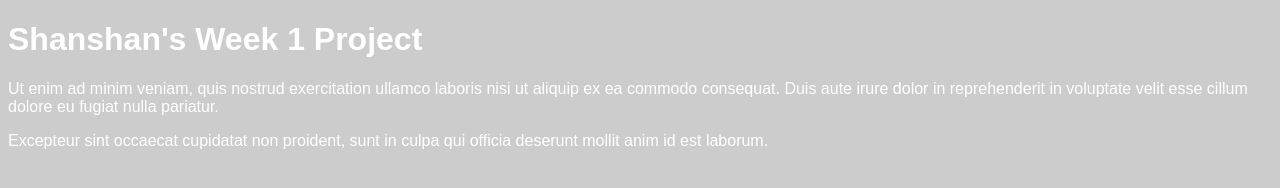
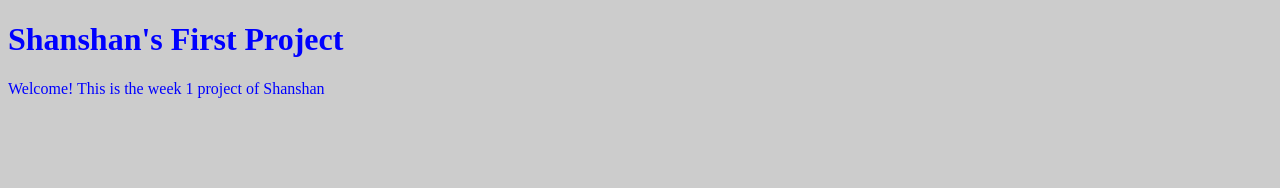
Before and after one commit to jhumbrac/shanshanduan.github.io, a plain HTML site: page unit 1/index.html in a window 1280 px wide. Drawn offline with Linux system fonts and the light colour scheme.

Commit message:
blue text update

```diff
--- a/unit 1/css/style.css
+++ b/unit 1/css/style.css
@@ -1,5 +1,8 @@
 body {
-	color: white;
 	background-color: #cccccc;
-	font-family: Arial, sans-serif;
+
 }
+
+h1, p {
+	color: blue;
+}
--- a/unit 1/index.html
+++ b/unit 1/index.html
@@ -6,14 +6,8 @@
 		<link rel="stylesheet" type="text/css" href="css/style.css">
 	</head>
 	<body>
-		<h1>Shanshan's Week 1 Project</h1>
+		<h1>Shanshan's First Project</h1>
+		<p>Welcome! This is the week 1 project of Shanshan</p>
 
-		<p>Ut enim ad minim veniam,
-		quis nostrud exercitation ullamco laboris nisi ut aliquip ex ea commodo
-		consequat. Duis aute irure dolor in reprehenderit in voluptate velit esse
-		cillum dolore eu fugiat nulla pariatur. </p>
-
-		<p>Excepteur sint occaecat cupidatat non
-		proident, sunt in culpa qui officia deserunt mollit anim id est laborum.</p>
 	</body>
 </html>
```
